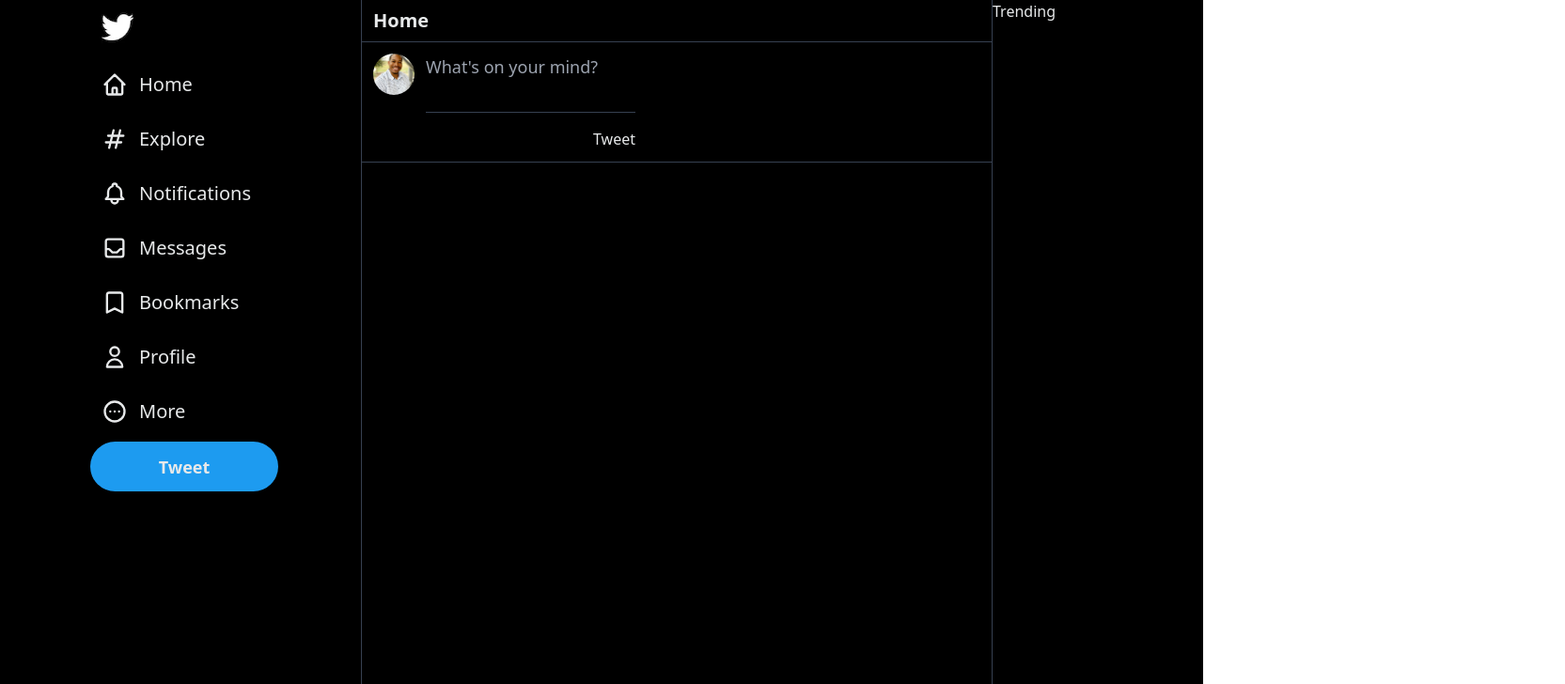
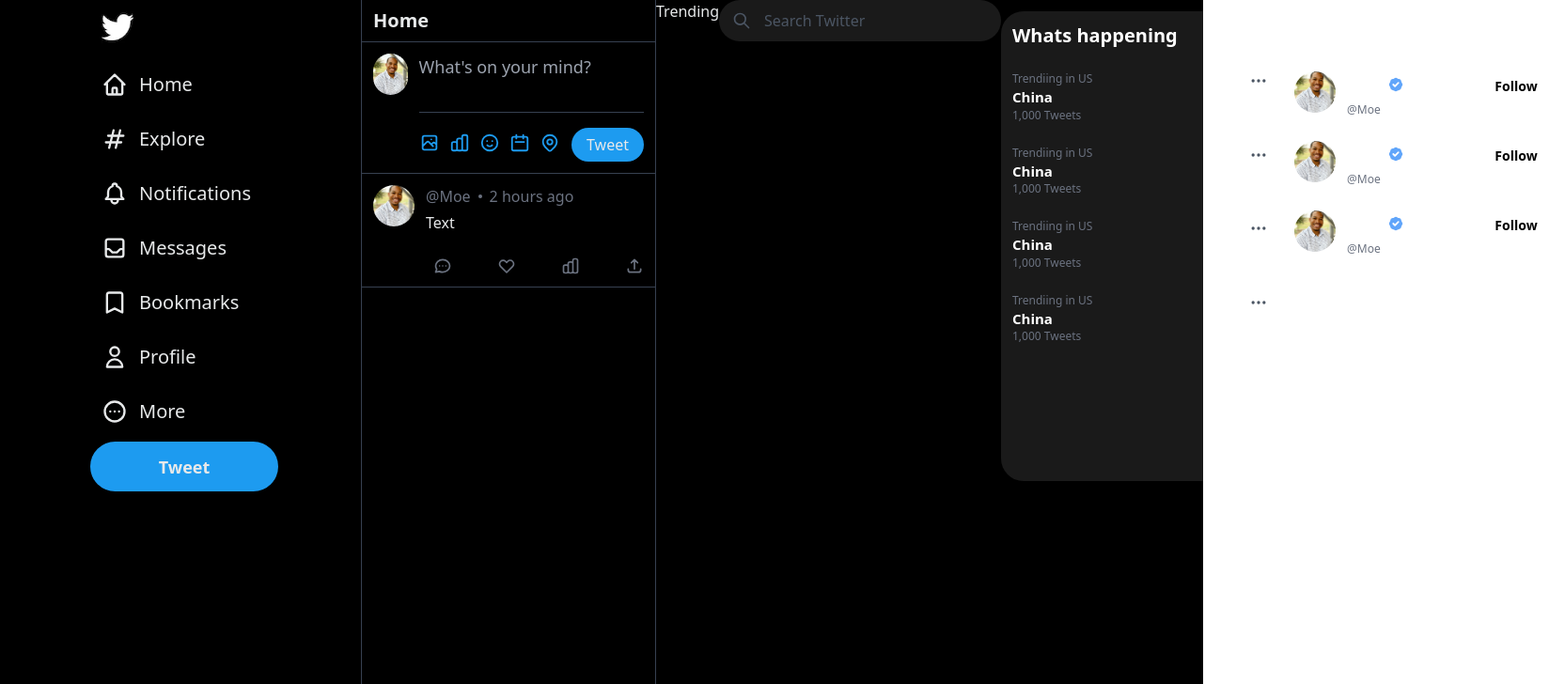
Before and after one commit to MauriceGlenn2/Twitter-Clone, a Next.js app: page / in a window 1280 px wide. Shown: the top 728 px of the page at 94% size, 1665 px wide, since content can reach past the window. Built offline with nearby package versions, Linux system fonts and the light colour scheme.

Commit message:
tweet input, sidebar, trending, postfeed, tweet completed

```diff
--- a/components/PostFeed.js
+++ b/components/PostFeed.js
@@ -1,3 +1,4 @@
+import Tweet from "./Tweet";
 import TweetInput from "./TweetInput";
 
 export default function PostFeed() {
@@ -7,6 +8,7 @@
                 Home
             </div>
             <TweetInput />
+            <Tweet />
         </div>
     )
 }
--- a/components/SideBar.js
+++ b/components/SideBar.js
@@ -16,7 +16,7 @@
     return (
       <div className="h-full hidden sm:flex flex-col fixed xl:ml-24">
         <nav className="h-full relative xl:space-y-1.5">
-          <div className="flex justify-center items-center xl:justify-start py-3 xl:p-3">
+          <div className="flex justify-center items-center xl:justify-start py-8 xl:p-3">
             <Image src={"/assets/twitter-logo.webp"} width={34} height={34} />
           </div>
           <SideBarLink text={"Home"} Icon={HomeIcon} />
@@ -35,7 +35,7 @@
 
 function SideBarLink({text, Icon}) {
     return (
-      <li className="hoverAnimation flex mb-6 xl:justify-start justify-center text-xl space-x-3 xl:p-3">
+      <li className="hoverAnimation flex mb-3 xl:justify-start  justify-center text-xl space-x-3 xl:p-3kl">
         <Icon className="h-7" />
         <span className="hidden xl:inline">{text}</span>
       </li>
--- a/components/Trending.js
+++ b/components/Trending.js
@@ -1,5 +1,104 @@
+import { DotsHorizontalIcon, SearchIcon } from "@heroicons/react/outline";
+import { BadgeCheckIcon } from "@heroicons/react/solid";
+
 export default function Trending() {
-    return(
-        <div className="hidden lg:flex">Trending </div>
-    )
+  return (
+    <div className=" lg:flex">
+      Trending
+      <div className="flex space-x-3 bg-white bg-opacity-10 w-[300px] h-[44px] p-3 rounded-3xl">
+        <SearchIcon className="w-6 text-gray-600" />
+        <input
+          placeholder="Search Twitter"
+          className="bg-transparent focus:outline-none placeholder:text-gray-600"
+        />
+      </div>
+      <div className="w-[300px] h-[500px] bg-white bg-opacity-10 rounded-3xl mt-3 text-white">
+        <h1 className="font-bold text-xl p-3">Whats happening</h1>
+        <div className="relative p-3">
+          <DotsHorizontalIcon className="w-5 text-gray-600 absolute right-4" />
+          <p className="text-xs text-gray-500">Trendiing in US</p>
+          <h1 className="text-[15px] font-bold">China</h1>
+          <p className="text-xs text-gray-500">1,000 Tweets</p>
+        </div>
+        <div className="relative p-3">
+          <DotsHorizontalIcon className="w-5 text-gray-600 absolute right-4" />
+          <p className="text-xs text-gray-500">Trendiing in US</p>
+          <h1 className="text-[15px] font-bold">China</h1>
+          <p className="text-xs text-gray-500">1,000 Tweets</p>
+        </div>
+        <div className="relative p-3">
+          <DotsHorizontalIcon className="w-5 text-gray-600 absolute right-4" />
+          <p className="text-xs text-gray-500">Trendiing in US</p>
+          <h1 className="text-[15px] font-bold">China</h1>
+          <p className="text-xs text-gray-500">1,000 Tweets</p>
+        </div>
+        <div className="relative p-3">
+          <DotsHorizontalIcon className="w-5 text-gray-600 absolute right-4" />
+          <p className="text-xs text-gray-500">Trendiing in US</p>
+          <h1 className="text-[15px] font-bold">China</h1>
+          <p className="text-xs text-gray-500">1,000 Tweets</p>
+        </div>
+      </div>
+      <div className="w-[300px] h-[300px] bg-white bg-opacity-10 rounded-3xl mt-3 text-white">
+        <h1 className="font-bold text-xl p-3">Who to Follow</h1>
+        <div className="flex justify-between p-3">
+          <div className="flex space-x-3 ">
+            <img
+              src="/assets/Me pic.jpeg"
+              className="h-11 w-11 rounded-full object-cover"
+            />
+            <div>
+              <div className="flex space-x-1">
+                <h1 className="font-bold text-lg">Moe</h1>
+                <BadgeCheckIcon className="w-[18px] text-blue-400" />
+              </div>
+              <h1 className="text-[12px] text-gray-500 mt-1">@Moe</h1>
+            </div>
+          </div>
+          <button className="bg-white text-black text-sm w-20 h-8 font-bold rounded-3xl">
+            Follow
+          </button>
+        </div>
+        <div className="flex justify-between p-3">
+          <div className="flex space-x-3 ">
+            <img
+              src="/assets/Me pic.jpeg"
+              className="h-11 w-11 rounded-full object-cover"
+            />
+            <div>
+              <div className="flex space-x-1">
+                <h1 className="font-bold text-lg">Moe</h1>
+                <BadgeCheckIcon className="w-[18px] text-blue-400" />
+              </div>
+              <h1 className="text-[12px] text-gray-500 mt-1">@Moe</h1>
+            </div>
+          </div>
+          <button className="bg-white text-black text-sm w-20 h-8 font-bold rounded-3xl">
+            Follow
+          </button>
+        </div>
+        <div className="flex justify-between p-3">
+          <div className="flex space-x-3 ">
+            <img
+              src="/assets/Me pic.jpeg"
+              className="h-11 w-11 rounded-full object-cover"
+            />
+            <div>
+              <div className="flex space-x-1">
+                <h1 className="font-bold text-lg">Moe</h1>
+                <BadgeCheckIcon className="w-[18px] text-blue-400" />
+              </div>
+              <h1 className="text-[12px] text-gray-500 mt-1">@Moe</h1>
+            </div>
+          </div>
+          <button className="bg-white text-black text-sm w-20 h-8 font-bold rounded-3xl">
+            Follow
+          </button>
+        </div>
+      </div>
+    </div>
+  );
 }
+
+
+//1:10
--- /dev/null
+++ b/components/Tweet.js
@@ -0,0 +1,35 @@
+import { ChartBarIcon, ChatIcon, HeartIcon, UploadIcon } from "@heroicons/react/outline";
+
+export default function Tweet() {
+  return (
+    <div className="border-b border-gray-700">
+      <TweetHeader />
+      <div className="p-3 ml-16 text-gray-500 flex space-x-12">
+        <ChatIcon className="w-5 cursor-pointer hover:text-green-400" />
+        <HeartIcon className="w-5 cursor-pointer hover:text-pink-500" />
+        <ChartBarIcon className="w-5 cursor-not-allowed" />
+        <UploadIcon className="w-5 cursor-not-allowed" />
+      </div>
+    </div>
+  );
+}
+
+export function TweetHeader() {
+  return (
+    <div className="flex space-x-3 p-3  border-gray-700">
+      <img
+        className="h-11 w-11 rounded-full object-cover"
+        src="/assets/Me pic.jpeg"
+      />
+      <div>
+        <div className="text-gray-500 flex items-center space-x-2 mb-1">
+          <span>@Moe</span>
+          <div className="w-1 h-1 bg-gray-500 rounded-full"></div>
+          <span>2 hours ago</span>
+        </div>
+
+        <span>Text </span>
+      </div>
+    </div>
+  );
+}
--- a/components/TweetInput.js
+++ b/components/TweetInput.js
@@ -1,3 +1,5 @@
+import { CalendarIcon, ChartBarIcon, EmojiHappyIcon, LocationMarkerIcon, PhotographIcon } from "@heroicons/react/outline";
+
 export default function TweetInput() {
     return (
       <div className="flex space-x-3 p-3 border-b border-gray-700">
@@ -5,20 +7,34 @@
           className="h-11 w-11 rounded-full object-cover"
           src="/assets/me pic.jpeg"
         />
-        <div>
+        <div className="w-full">
           <textarea
             placeholder="What's on your mind?"
-            className="bg-transparent resize-none outline-none w-full min-h-[50] text-lg"
+            className="bg-transparent resize-none outline-none w-full min-h-[50px] text-lg"
           />
 
           <div className="flex justify-between border-t border-gray-700 pt-4">
             {/* Icons div */}
-            <div>
-
+            <div className="flex space-x-0">
+              <div className="iconsAnimation">
+                <PhotographIcon className="h-[22px] text-[#1d9bf0]" />
+              </div>
+              <div className="iconsAnimation">
+                <ChartBarIcon className="h-[22px] text-[#1d9bf0]" />
+              </div>
+              <div className="iconsAnimation">
+                <EmojiHappyIcon className="h-[22px] text-[#1d9bf0]" />
+              </div>
+              <div className="iconsAnimation">
+                <CalendarIcon className="h-[22px] text-[#1d9bf0]" />
+              </div>
+              <div className="iconsAnimation">
+                <LocationMarkerIcon className="h-[22px] text-[#1d9bf0]" />
+              </div>
             </div>
-            <button>
-                Tweet
-            </button>
+            <button
+            className="bg-[#1d9bf0] rounded-full px-4 py-1.5"
+            >Tweet</button>
           </div>
         </div>
       </div>
--- a/styles/globals.css
+++ b/styles/globals.css
@@ -2,7 +2,18 @@
 @tailwind components;
 @tailwind utilities;
 
+.hoverAnimation{
+    @apply  p-3 xl:p-3 rounded-full cursor-pointer xl:w-auto xl:h-auto
+}
+
 .hoverAnimation:hover{
-    @apply  bg-white hover:bg-opacity-10 xl:p-3 rounded-full hover:cursor-pointer
-    w-11 h-11 xl:w-auto xl:h-auto
+  @apply bg-opacity-10 cursor-pointer  bg-white
 }
+
+.iconsAnimation:hover{
+  @apply   bg-[#1d9bf0] bg-opacity-10 cursor-pointer
+}
+
+.iconsAnimation{
+    @apply rounded-full w-8 h-8 flex items-center
+}
```
